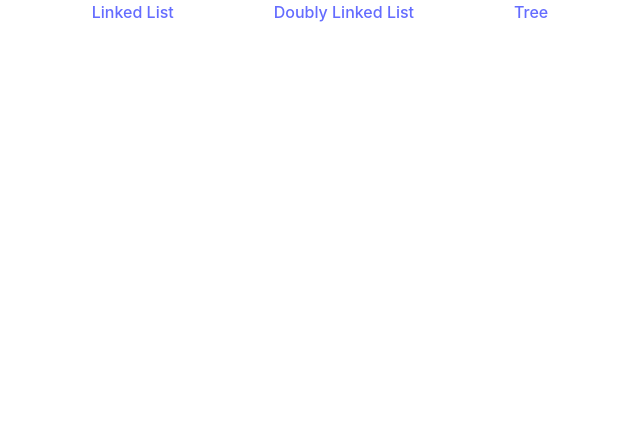
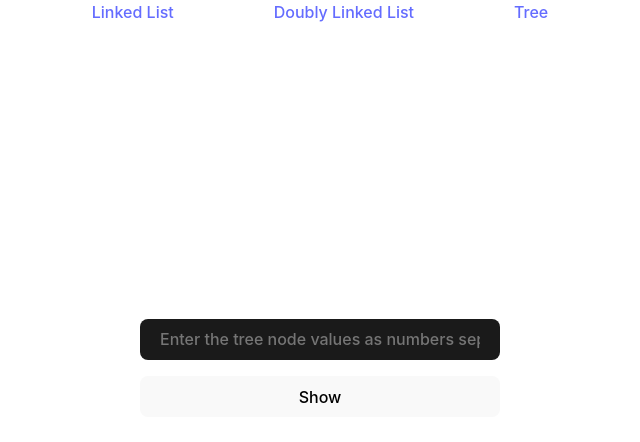
Before and after one commit to abhikatta/ds, a React (Vite) app: page /tree in a window 1280 px wide. Shown: the top 442 px of the page, without its empty margins (320-960 px from the left). Built offline with nearby package versions, Linux system fonts and the light colour scheme.

Commit message:
inorder traversal for BST

```diff
--- a/src/DS/Tree/Tree.ts
+++ b/src/DS/Tree/Tree.ts
@@ -12,6 +12,7 @@ export class TreeNodeElement {
 }
 export class Tree {
   root: TreeNodeElement | null;
+  private traverseResult: number[] = [];
   constructor(value: number) {
     this.root = new TreeNodeElement(value);
   }
@@ -42,4 +43,14 @@ export class Tree {
       }
     }
   }
+  traverseInorder(root: TreeNodeElement | null): number[] | null {
+    if (!root) {
+      return null;
+    } else {
+      this.traverseInorder(root.left);
+      this.traverseResult.push(root.val);
+      this.traverseInorder(root.right);
+      return this.traverseResult;
+    }
+  }
 }
--- a/src/DS/Tree/TreeUI.tsx
+++ b/src/DS/Tree/TreeUI.tsx
@@ -1,21 +1,41 @@
+import { useState } from "react";
 import { Navbar } from "../../components/Navbar";
 import { Tree } from "./Tree";
+import DisplayValuesLL from "../SinglyLinkedList/DisplayValuesLL";
+import { StructureTypeEnum } from "../constants";
 
 const TreeUI = () => {
-  const tree = new Tree(10);
-  tree.addNode(5);
-  tree.addNode(15);
-  tree.addNode(3);
-  tree.addNode(7);
-  tree.addNode(12);
-  tree.addNode(18);
+  const [input, setInput] = useState<string>("");
+  const [tree, setTree] = useState<Tree | null>(null);
+  const [values, setValues] = useState<number[]>([]);
 
-  console.log(tree.root);
+  function onClick() {
+    if (input) {
+      const values = input.trim().split(" ");
+      const newTree = new Tree(parseInt(values[0]));
+      values.map((item, index) => {
+        index > 0 && newTree.addNode(parseInt(item));
+      });
+      setTree(newTree);
+      const res = newTree?.traverseInorder(newTree.root);
+      res && setValues(res);
+      return;
+    }
+  }
 
   return (
     <div>
       <Navbar />
-      <div></div>
+      <div>
+        <input
+          onChange={(e) => setInput(e.target.value)}
+          placeholder="Enter the tree node values as numbers separated by spaces"
+        />
+        <button onClick={onClick}>Show</button>
+      </div>
+      <DisplayValuesLL
+        values={values}
+        type={StructureTypeEnum.Tree}></DisplayValuesLL>
     </div>
   );
 };
```
